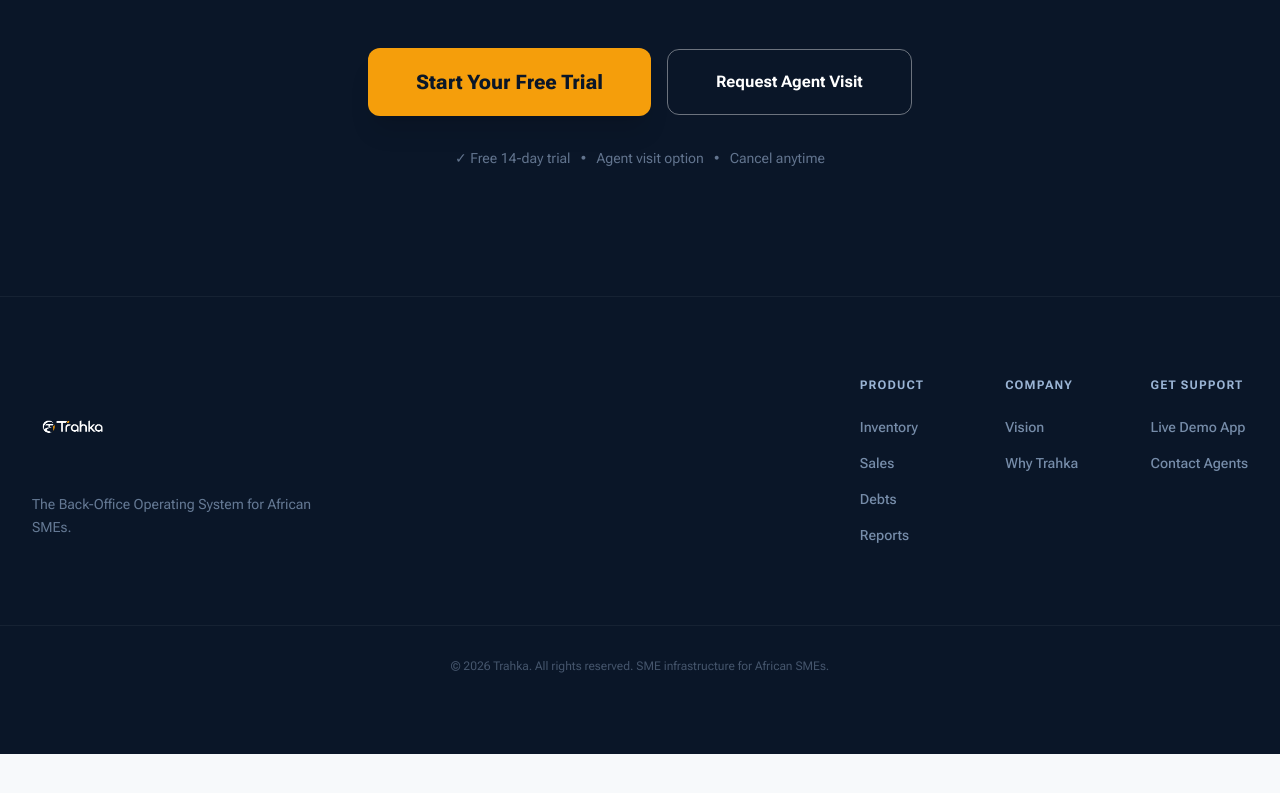
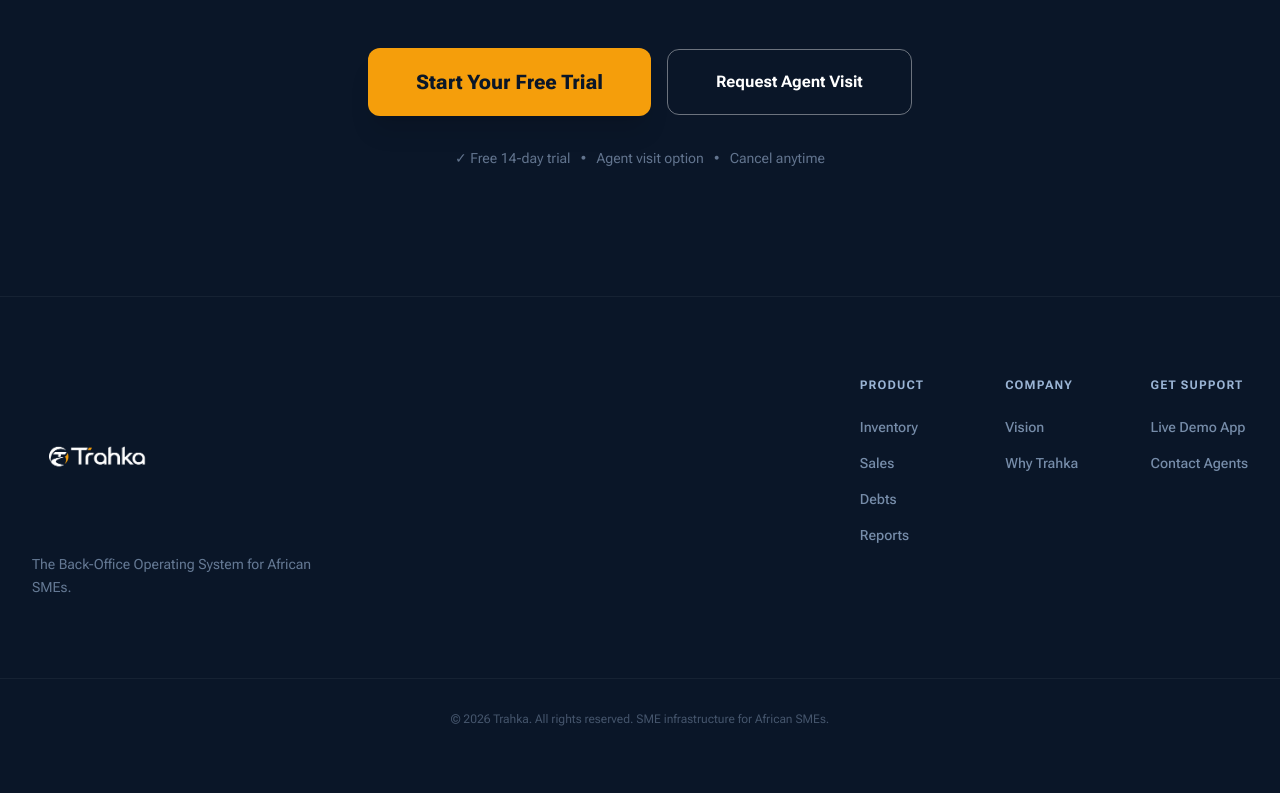
Before and after one commit to KingPraise/Trahkar, a React (Vite) app: page / in a window 1280 px wide. Shown: the part 8473-9266 px from the top of the page. Before the commit the page ends 9227 px from the top, so only its background shows below. Built offline with nearby package versions, Linux system fonts and the light colour scheme.

Commit message:
feat: adjust logo sizes in LandingView component for improved visibility

```diff
--- a/src/components/LandingView.tsx
+++ b/src/components/LandingView.tsx
@@ -208,7 +208,7 @@ export default function LandingView({
               <img
                 src={navScrolled ? "/logo.png" : "/logo1.png"}
                 alt="Trahka Logo"
-                className="h-25 w-auto object-contain"
+                className={navScrolled ? "h-20 w-auto object-contain" : "h-40 w-auto object-contain"}
               />
             </a>
             <span className="text-[10px] text-muted md:hidden mt-1">
@@ -1338,12 +1338,12 @@ export default function LandingView({
 
       {/* Footer */}
       <footer className="bg-trahka-navy border-t border-white/5 py-20">
-        <div className="container mx-auto px-6 md:px-12 xl:px-8 max-w-7xl flex flex-col md:flex-row justify-between gap-12 w-full">
+        <div className="container mx-auto px-6 md:px-12 xl:px-8 max-w-7xl flex flex-col md:flex-row justify-between gap-8 w-full">
           <div className="max-w-xs text-left">
             <img
               src="/logo1.png"
               alt="Trahka Logo"
-              className="h-25 w-auto object-contain mb-4"
+              className="h-40 w-auto object-contain mb-4"
             />
             <p className="text-blue-200/50 text-sm leading-relaxed">
               The Back-Office Operating System for African SMEs.
```
